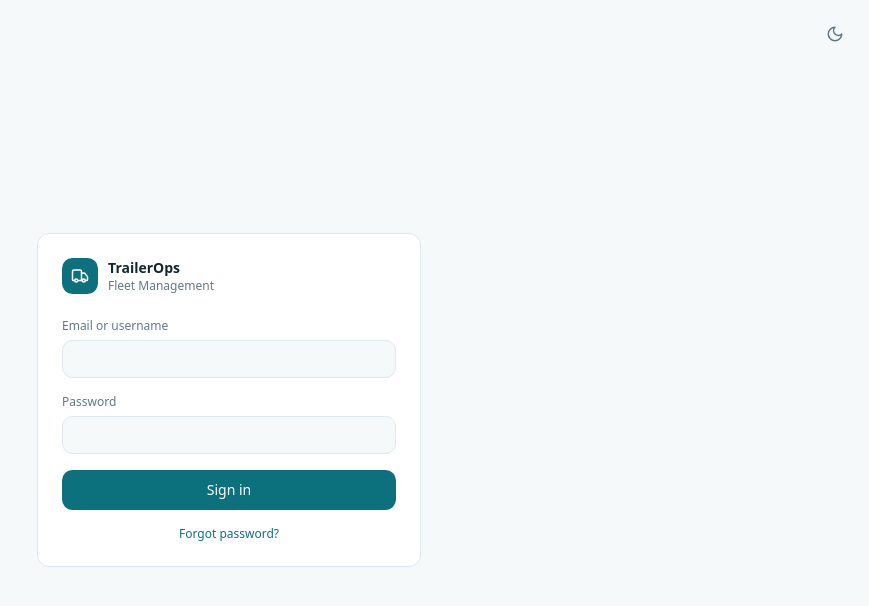
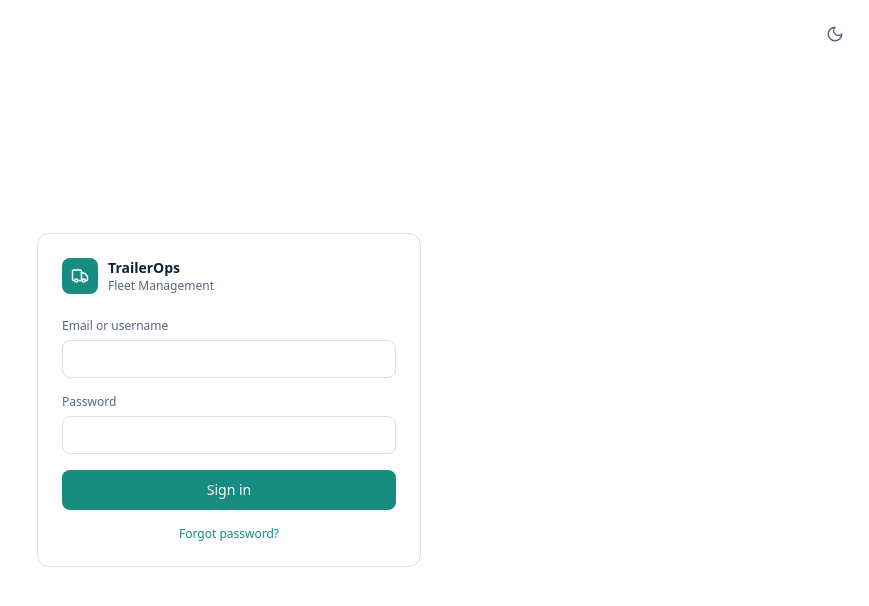
Before and after one commit to sashamarcar-oss/trailer-management-system-, a Next.js app in the folder frontend/: page /login in a window 1280 px wide. Shown: the top 606 px of the page, without its empty margins (411-1280 px from the left). Built offline with nearby package versions, Linux system fonts and the light colour scheme; no server answers.

Commit message:
Use apexio brand theme globals.css

```diff
--- a/frontend/app/globals.css
+++ b/frontend/app/globals.css
@@ -2,37 +2,108 @@
 @tailwind components;
 @tailwind utilities;
 
+:root {
+  --foreground-rgb: 15, 26, 42;
+  --background-start-rgb: 255, 255, 255;
+  --background-end-rgb: 240, 249, 248;
+}
+
+@media (prefers-color-scheme: dark) {
+  :root {
+    --foreground-rgb: 255, 255, 255;
+    --background-start-rgb: 8, 19, 34;
+    --background-end-rgb: 8, 19, 34;
+  }
+}
+
+/* ========================================
+   APEXIO BRAND THEME — Teal / Navy / White
+   ======================================== */
 @layer base {
   :root {
-    --background: 195 33% 97%;
-    --foreground: 197 45% 13%;
+    --background: 0 0% 100%;
+    --foreground: 217 51% 14%;
     --card: 0 0% 100%;
-    --border: 197 25% 90%;
-    --muted: 195 33% 95%;
-    --muted-foreground: 199 15% 45%;
+    --card-foreground: 217 51% 14%;
+    --popover: 0 0% 100%;
+    --popover-foreground: 217 51% 14%;
+    --primary: 174 72% 32%;
+    --primary-foreground: 0 0% 100%;
+    --secondary: 167 60% 95%;
+    --secondary-foreground: 217 51% 16%;
+    --muted: 210 35% 96%;
+    --muted-foreground: 215 20% 42%;
+    --accent: 167 65% 93%;
+    --accent-foreground: 217 51% 16%;
+    --destructive: 0 84.2% 60.2%;
+    --destructive-foreground: 0 0% 98%;
+    --border: 210 25% 88%;
+    --input: 210 25% 88%;
+    --ring: 174 72% 32%;
+    --chart-1: 174 72% 32%;
+    --chart-2: 217 51% 30%;
+    --chart-3: 172 66% 50%;
+    --chart-4: 215 30% 50%;
+    --chart-5: 198 75% 45%;
+    --radius: 0.5rem;
+    --sidebar-background: 217 51% 14%;
+    --sidebar-foreground: 0 0% 96%;
+    --sidebar-primary: 174 72% 42%;
+    --sidebar-primary-foreground: 0 0% 100%;
+    --sidebar-accent: 217 40% 22%;
+    --sidebar-accent-foreground: 0 0% 98%;
+    --sidebar-border: 217 40% 22%;
+    --sidebar-ring: 174 72% 42%;
+    --calendar-marker: 174 72% 32%;
 
-    --teal: 187 82% 27%;
-    --teal-light: 186 45% 92%;
-    --blue: 205 65% 33%;
-    --blue-light: 207 50% 93%;
-    --sidebar: 195 62% 16%;
+    /* --- Legacy aliases: map existing bg-teal/blue/sidebar utilities onto the brand palette --- */
+    --teal: 174 72% 32%;
+    --teal-light: 167 60% 95%;
+    --blue: 217 51% 30%;
+    --blue-light: 210 35% 94%;
+    --sidebar: 217 51% 14%;
+  }
+  .dark {
+    --background: 222 47% 8%;
+    --foreground: 0 0% 98%;
+    --card: 217 45% 12%;
+    --card-foreground: 0 0% 98%;
+    --popover: 217 45% 12%;
+    --popover-foreground: 0 0% 98%;
+    --primary: 172 66% 50%;
+    --primary-foreground: 217 51% 9%;
+    --secondary: 217 35% 19%;
+    --secondary-foreground: 0 0% 98%;
+    --muted: 217 30% 17%;
+    --muted-foreground: 215 20% 65%;
+    --accent: 217 35% 21%;
+    --accent-foreground: 0 0% 98%;
+    --destructive: 0 62.8% 30.6%;
+    --destructive-foreground: 0 0% 98%;
+    --border: 217 30% 20%;
+    --input: 217 30% 20%;
+    --ring: 172 66% 50%;
+    --chart-1: 172 66% 50%;
+    --chart-2: 198 80% 55%;
+    --chart-3: 174 50% 40%;
+    --chart-4: 215 30% 55%;
+    --chart-5: 190 70% 60%;
+    --sidebar-background: 222 47% 6%;
+    --sidebar-foreground: 0 0% 95%;
+    --sidebar-primary: 172 66% 50%;
+    --sidebar-primary-foreground: 217 51% 9%;
+    --sidebar-accent: 217 35% 15%;
+    --sidebar-accent-foreground: 0 0% 95%;
+    --sidebar-border: 217 30% 15%;
+    --sidebar-ring: 172 66% 50%;
+    --calendar-marker: 172 66% 50%;
 
-    --radius: 0.65rem;
-  }
-
-  .dark {
-    --background: 199 45% 10%;
-    --foreground: 190 35% 92%;
-    --card: 198 42% 13%;
-    --border: 198 35% 20%;
-    --muted: 198 35% 15%;
-    --muted-foreground: 197 20% 65%;
-
-    --teal: 187 55% 52%;
-    --teal-light: 187 40% 18%;
-    --blue: 205 50% 60%;
-    --blue-light: 205 40% 16%;
-    --sidebar: 199 55% 8%;
+    /* --- Legacy aliases (dark) --- */
+    --teal: 172 66% 50%;
+    --teal-light: 217 35% 19%;
+    --blue: 198 80% 55%;
+    --blue-light: 217 35% 21%;
+    --sidebar: 222 47% 6%;
   }
 }
 
@@ -42,6 +113,113 @@
   }
   body {
     @apply bg-background text-foreground;
-    font-feature-settings: "rlig" 1, "calt" 1;
   }
 }
+
+@layer utilities {
+  .animate-fade-in {
+    animation: fadeIn 0.2s ease;
+  }
+  /* Tiny dot-grid background */
+  .bg-dot-grid {
+    background-image: radial-gradient(
+      circle,
+      hsl(var(--primary) / 0.08) 1px,
+      transparent 1px
+    );
+    background-size: 18px 18px;
+    background-position: -9px -9px;
+  }
+
+  .dark .bg-dot-grid {
+    background-image: radial-gradient(
+      circle,
+      hsl(var(--primary) / 0.12) 1px,
+      transparent 1px
+    );
+  }
+
+  .line-clamp-1 {
+    overflow: hidden;
+    display: -webkit-box;
+    -webkit-box-orient: vertical;
+    -webkit-line-clamp: 1;
+  }
+
+  .line-clamp-2 {
+    overflow: hidden;
+    display: -webkit-box;
+    -webkit-box-orient: vertical;
+    -webkit-line-clamp: 2;
+  }
+
+  .line-clamp-3 {
+    overflow: hidden;
+    display: -webkit-box;
+    -webkit-box-orient: vertical;
+    -webkit-line-clamp: 3;
+  }
+
+  /* Responsive chart container */
+  .chart-container {
+    min-height: 250px;
+    height: 100%;
+    width: 100%;
+  }
+
+  /* Ensure charts are responsive */
+  .recharts-responsive-container {
+    width: 100% !important;
+    height: 100% !important;
+  }
+
+  /* Better tooltip styling for dark mode */
+  .recharts-tooltip-wrapper {
+    z-index: 1000;
+  }
+
+  /* Responsive text sizing */
+  .responsive-text-xs {
+    font-size: clamp(0.75rem, 2vw, 0.875rem);
+  }
+
+  .responsive-text-sm {
+    font-size: clamp(0.875rem, 2.5vw, 1rem);
+  }
+
+  .responsive-text-base {
+    font-size: clamp(1rem, 3vw, 1.125rem);
+  }
+
+  /* Required form field indicator — use on any <Label required> or
+     by adding the `required-label` class directly to a label/span */
+  .required-label::after {
+    content: ' *';
+    color: hsl(var(--destructive));
+    font-weight: 600;
+  }
+
+  /* Responsive form grid: 1 col on mobile, 2 on tablet+ */
+  .form-grid-responsive {
+    display: grid;
+    grid-template-columns: 1fr;
+    gap: 1rem;
+  }
+  @media (min-width: 640px) {
+    .form-grid-responsive {
+      grid-template-columns: repeat(2, minmax(0, 1fr));
+    }
+  }
+
+  /* Make touch targets comfortable on small screens */
+  @media (max-width: 640px) {
+    input, select, textarea, button {
+      font-size: 1rem;
+    }
+  }
+}
+
+@keyframes fadeIn {
+  from { opacity: 0; }
+  to { opacity: 1; }
+}
```
